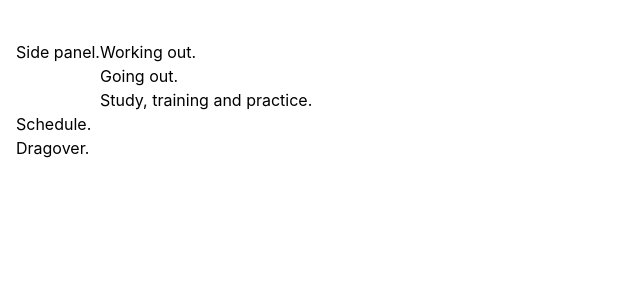
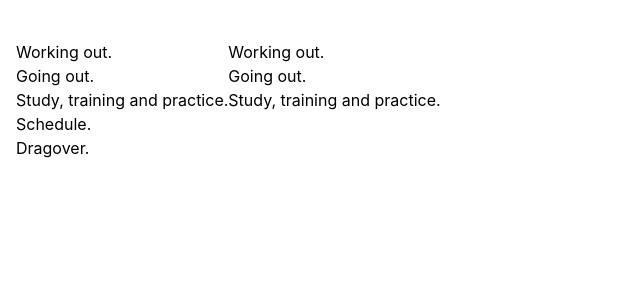
Before and after one commit to munrhalls/time-glance, a React (Create React App) app: page / in a window 1280 px wide. Shown: the top 300 px of the page, without its empty margins (0-640 px from the left). Built offline with nearby package versions, Linux system fonts and the light colour scheme.

Commit message:
side panel

```diff
--- a/src/components/TimeDecks.js
+++ b/src/components/TimeDecks.js
@@ -1,5 +1,6 @@
 import React, { useState } from 'react';
 import { TimeDeck } from './TimeDeck'
+import { TimeDecksPanel } from './TimeDecksPanel';
 
 export const TimeDecks = () => {
     const decks = [
@@ -23,7 +24,7 @@ export const TimeDecks = () => {
 
     return (
         <div className='flex'>
-            <div>Side panel.</div>
+            <TimeDecksPanel timeDecks={timeDecks} />
             <div>
                 {timeDecks.map(timeDeck => {
                     return <TimeDeck timeDeck={timeDeck} />
--- /dev/null
+++ b/src/components/TimeDecksPanel.js
@@ -0,0 +1,9 @@
+import React from 'react'
+
+export const TimeDecksPanel = ({ timeDecks }) => {
+    return (
+        <div>
+            {timeDecks.map(timeDeck => <div>{timeDeck.name}</div>)}
+        </div>
+    )
+}
```
